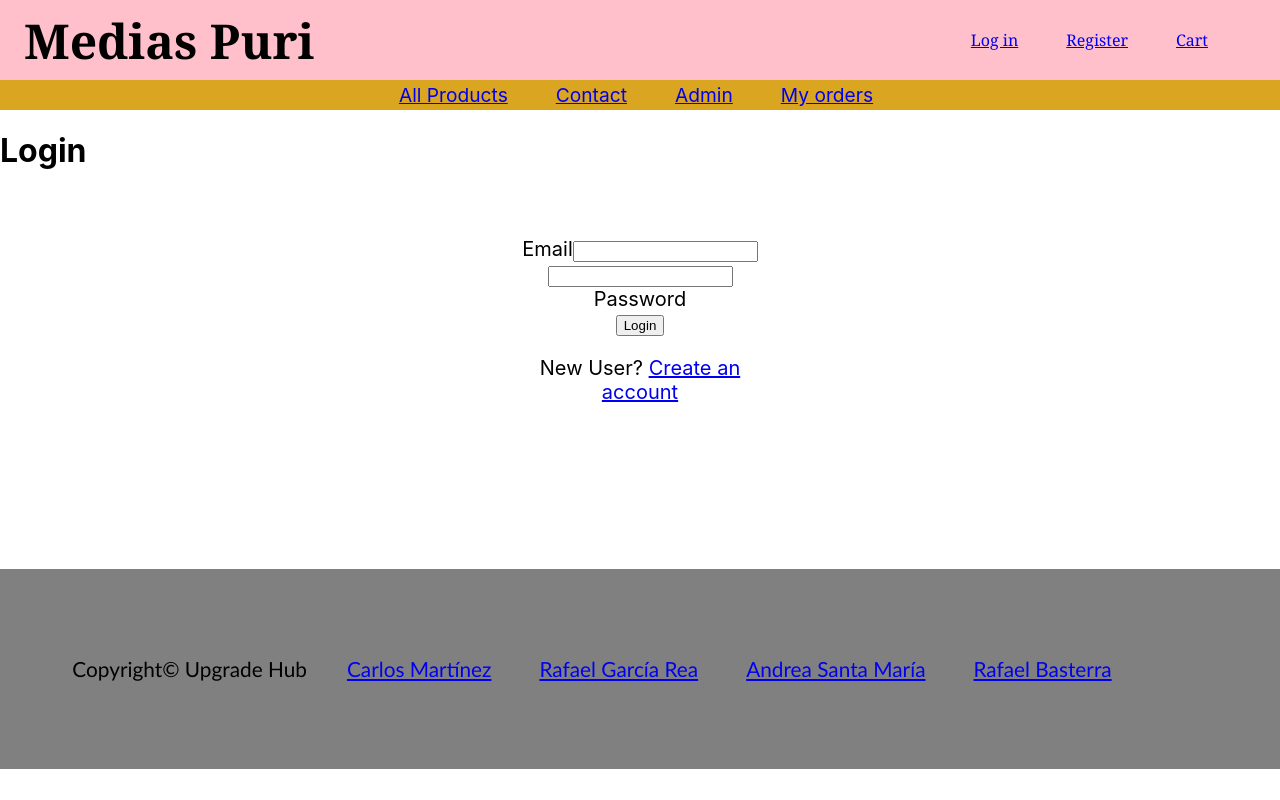
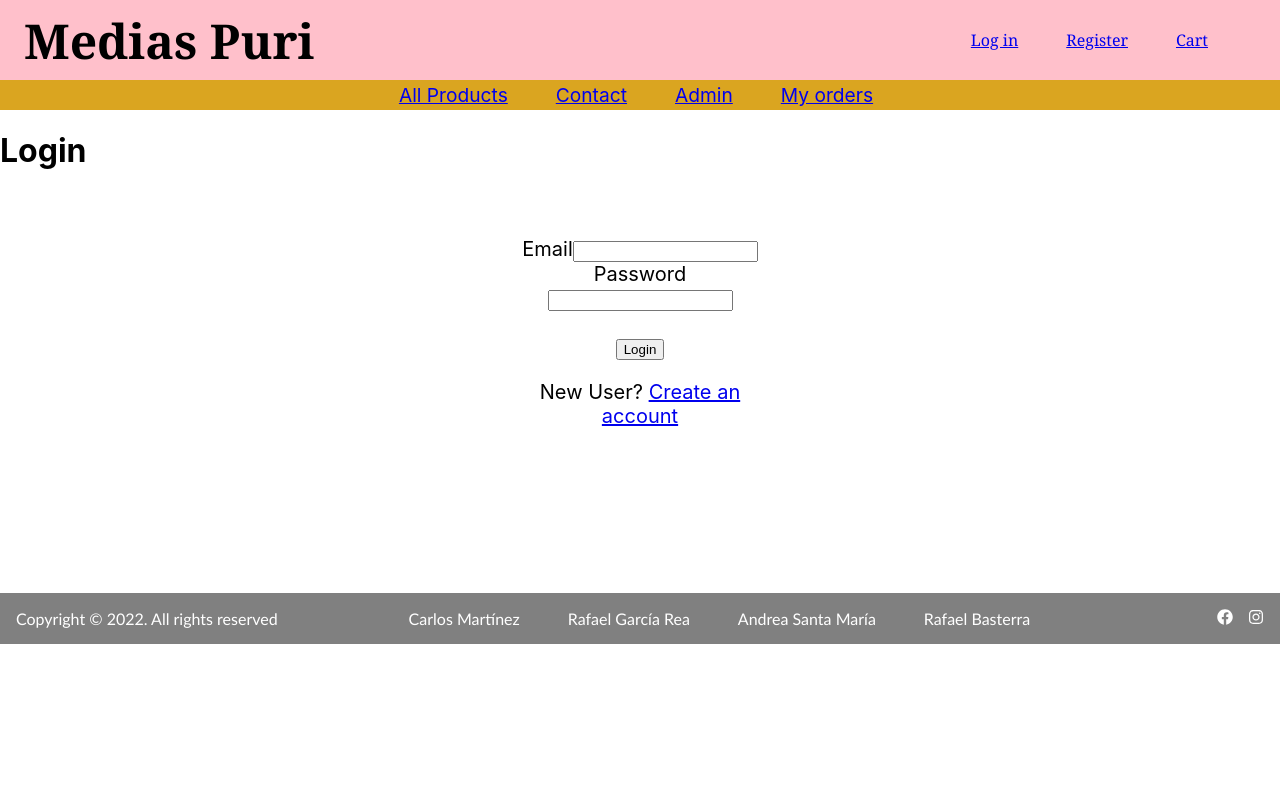
Before and after one commit to rafa87garcia/proyecto-final, a React (Create React App) app: page /login in a window 1280 px wide. Built offline with nearby package versions, Linux system fonts and the light colour scheme.

Commit message:
Context global + footer rearrangements

```diff
--- a/package.json
+++ b/package.json
@@ -13,6 +13,7 @@
     "react": "^18.1.0",
     "react-bootstrap": "^2.4.0",
     "react-dom": "^18.1.0",
+    "react-icons": "^4.3.1",
     "react-router-dom": "^6.3.0",
     "react-scripts": "5.0.1",
     "web-vitals": "^2.1.4",
--- a/src/pages/Auth/Login/Login.js
+++ b/src/pages/Auth/Login/Login.js
@@ -1,7 +1,8 @@
 import React from 'react';
-import { ErrorMessage, Field, Form, Formik } from 'formik';
+import { ErrorMessage, Field, Formik } from 'formik';
 import * as yup from "yup";
 import './_login.scss'
+import {Row, Form, Col, Button} from 'react-bootstrap';
 
 const save = (data) => {
   console.log(data);
@@ -32,23 +33,55 @@ const Login = () => {
         onSubmit={save}
       >
         {({ handleSubmit, handleChange, errors }) => (
-          <Form noValidate onSubmit={handleSubmit} className='login'>Email
-            <Field
+          <Form noValidate onSubmit={handleSubmit} className='login'>
+          <Row className="mb-3">
+            <Form.Group as={Col} controlId="formGridEmail">
+
+              <Form.Label>Email</Form.Label>
+              <Form.Control name="email"
+                  type='email'
+                  onChange={handleChange}
+
+              />
+
+                {/* <Field
                   name="email"
                   id="email"
                   type="email"
                   onChange={handleChange}
+                /> */}
+                <ErrorMessage name="email" component="div" />
+
+            </Form.Group>
+
+            </Row>
+
+            <Row className="mb-3">
+            <Form.Group as={Col} controlId="formGridEmail">
+
+              <Form.Label>Password</Form.Label>
+              <Form.Control name="password"
+                  type='password'
+                  onChange={handleChange}
+
               />
-            <ErrorMessage name="email" component="div" />
-            <Field
+
+              <ErrorMessage name="password" component="div" />
+
+            </Form.Group>
+
+            </Row>
+              {/* <Field
                 name="password"
                 id="password"
                 type="password"
                 onChange={handleChange}
               />Password
-            <ErrorMessage name="password" component="div" />
+              <ErrorMessage name="password" component="div" /> */}
+
             <br/>
-            <button type='submit'>Login</button>
+            <Button type='submit' variant='outline-primary' size='lg'>Login</Button>
+            {/* <button type='submit'>Login</button> */}
             <p class="message">New User? <a href="#">Create an account</a></p>
           </Form>
         )}
--- a/src/pages/Contact/Contact.js
+++ b/src/pages/Contact/Contact.js
@@ -15,6 +15,7 @@ const save = (data) => {
 
 const Contact = () => {
   return (
+    <div style={{height:'100vh'}}>
       <Formik
         onSubmit={save}
         validationSchema={schema}
@@ -48,6 +49,8 @@ const Contact = () => {
           </Form>
         )}
       </Formik>
+
+    </div>
   )
 }
 
--- a/src/shared/components/Footer/Footer.js
+++ b/src/shared/components/Footer/Footer.js
@@ -1,19 +1,30 @@
 import React from 'react';
 import './_footer.scss';
+import {FaFacebook, FaInstagram} from 'react-icons/fa'
+
 
 const Footer = () => {
+  const copyrightYear = new Date().getFullYear();
+
   return (
+    <footer>
       <div className='footer'>
-    <span>Copyright© Upgrade Hub</span>
-
+        <span className='footer__copyright'>Copyright © { copyrightYear }. All rights reserved</span>
+        <div>
           <ul className='footer_link'>
             <li><a href='https://github.com/CarlosMartinezRobles'>Carlos Martínez</a></li>
             <li><a href='https://github.com/rafa87garcia'>Rafael García Rea</a></li>
             <li><a href='https://github.com/Andreasabu'>Andrea Santa María</a></li>
             <li><a href='https://github.com/rbasterra'>Rafael Basterra</a></li>
           </ul>
+        </div>
+        <div className='footer__icons'>
+          <FaFacebook className='icon icon-facebook'/>
+          <FaInstagram className='icon icon-instagram'/>
+        </div>
 
       </div>
+    </footer>
   );
 }
 
--- a/src/shared/components/Footer/_footer.scss
+++ b/src/shared/components/Footer/_footer.scss
@@ -1,11 +1,19 @@
 .footer{
-    font-size: 1.3rem;
+    font-size: 1rem;
     font-family: 'Gill Sans', 'Gill Sans MT', Calibri, 'Trebuchet MS', sans-serif;
     display: flex;
-    height: 200px;
+    // height: 200px;
+    flex-flow: row wrap;
     align-items: center;
     background-color: gray;
-    justify-content: center;
+    justify-content: space-between;
+    color: white;
+
+
+    &__copyright {
+        padding: 1rem;
+
+    }
 
     &_link{
         list-style: none;
@@ -16,6 +24,12 @@
         li{
             margin-right: 3rem;
 
+             a {
+                color: white;
+
+                text-decoration: none;
+            }
+
 
             }
 
@@ -23,6 +37,14 @@
 
     }
 
+    &__icons {
+        padding: 1rem;
+    }
+
 
 
 }
+
+.icon-facebook {
+    margin-right:15px;
+}
--- a/src/shared/components/Header/Header.js
+++ b/src/shared/components/Header/Header.js
@@ -5,14 +5,12 @@ import NavUser from "../NavUser/NavUser";
 
 const Header = () => {
   return (
-    <div>
+    <header>
+      <NavUser />
+      <NavBar />
+    </header>
 
-    <div>
-    <NavUser />
-    <NavBar />
 
-    </div>
-    </div>
   )
 }
 
--- a/src/shared/components/NavUser/NavUser.js
+++ b/src/shared/components/NavUser/NavUser.js
@@ -10,7 +10,9 @@ const NavUser = () => {
 
 
       <ul className="navUser__content">
-        <li><Link to="login">Log in</Link></li>
+        <li><Link to="login" >Log in</Link></li>
+
+
         <li><Link to="register">Register</Link></li>
         <li><Link to="cart">Cart</Link></li>
       </ul>
--- a/src/shared/components/NavUser/_navUser.scss
+++ b/src/shared/components/NavUser/_navUser.scss
@@ -26,6 +26,8 @@
         li{
             margin-right: 3rem;
             text-decoration: none;
+
+
         }
 
 
```
Also changed, not shown: src/context/StaticContext.js (+25 -0 lines), 1 other file (tests, documents, lock files or other folders). Lines whose indentation alone changed are shown as unchanged.
